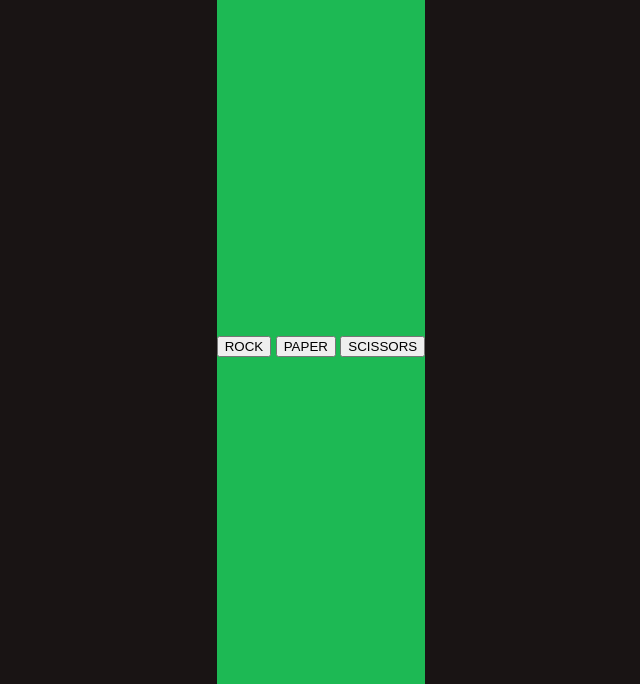
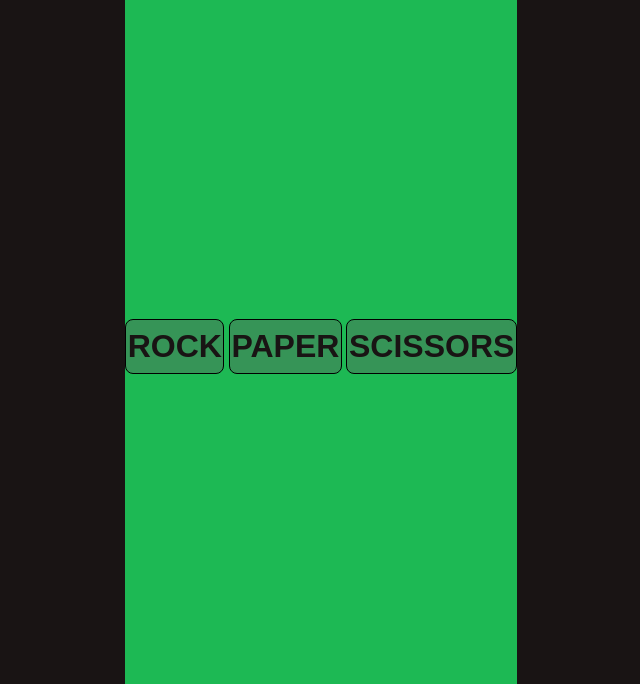
Before and after one commit to urc4/rock-paper-scissors, a plain HTML site: page index.html in a window 1280 px wide. Shown: the part 66-750 px from the top of the page, without its empty margins (319-959 px from the left). Drawn offline with Linux system fonts and the light colour scheme.

Commit message:
Style player options buttons
Is there a way to keep hover on when clicked and then take it away
after another button is clicked? Are git cmomit messages supposed
to be questions? Don't think so, but it's still a good way to practice
writing.

```diff
--- a/style.css
+++ b/style.css
@@ -22,6 +22,23 @@ body{
 a {
     text-decoration: none;
 }
+
+button {
+    font-weight: 800;
+    border: 1px solid black;
+    color: #191414;
+    background-color: #369457;
+    font-size: 2rem;
+    border-radius: 0.5rem;
+    padding: .5rem .1rem;
+    transition-duration: 0.4s;
+}
+
+button:hover{
+    border:1px solid #e0f048;
+
+}
+
 .header{
     padding: .5rem;
     display: flex;
```
